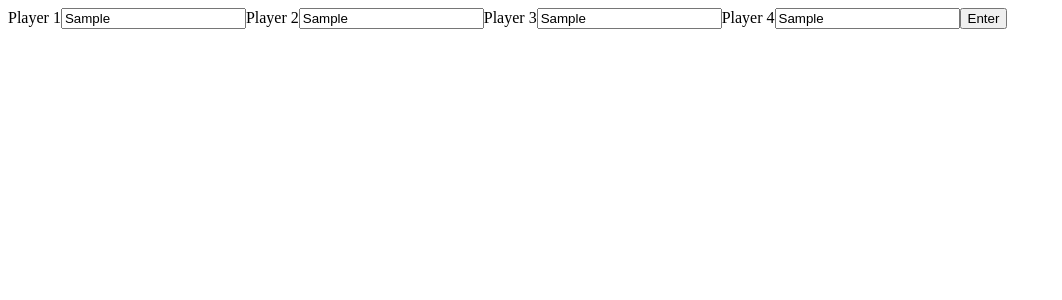
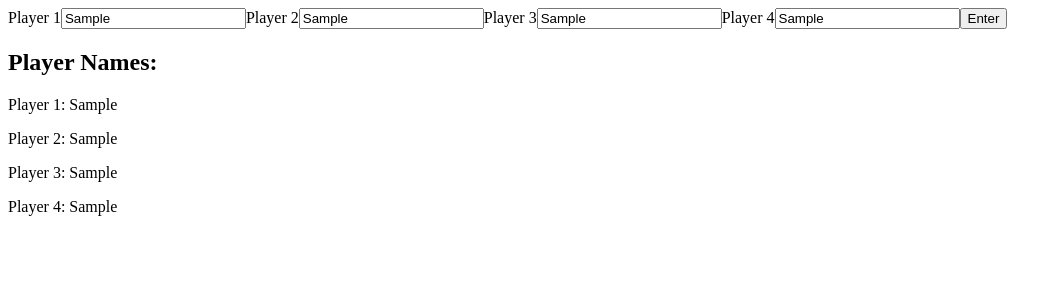
Before and after one commit to mickey-vee/big2-points, a React (Vite) app: page / in a window 1280 px wide. Both pictures are taken after typing "Sample", "Sample", "Sample", "Sample" into the empty fields and a click on the button "Enter". Shown: the top 300 px of the page, without its empty margins (0-1062 px from the left). Built offline with nearby package versions, Linux system fonts and the light colour scheme.

Commit message:
Created player list component and functions to get player data from component

```diff
--- a/src/App.jsx
+++ b/src/App.jsx
@@ -1,10 +1,19 @@
 import { useState } from "react";
 import AddPlayer from "./components/AddPlayer/AddPlayer";
+import PlayerList from "./components/PlayerList/PlayerList";
 
 function App() {
+  const [playerNames, setPlayerNames] = useState([]);
+
+  // Function to get player data from AddPlayer component
+  const getPlayerData = (playerList) => {
+    setPlayerNames(playerList);
+  };
+
   return (
     <>
-      <AddPlayer />
+      <AddPlayer getPlayerData={getPlayerData} />
+      <PlayerList playerNames={playerNames} />
     </>
   );
 }
--- a/src/components/AddPlayer/AddPlayer.jsx
+++ b/src/components/AddPlayer/AddPlayer.jsx
@@ -1,7 +1,7 @@
 import "./AddPlayer.scss";
 import { useState } from "react";
 
-const AddPlayer = () => {
+const AddPlayer = ({ getPlayerData }) => {
   const [p1, setP1] = useState("");
   const [p2, setP2] = useState("");
   const [p3, setP3] = useState("");
@@ -10,12 +10,10 @@ const AddPlayer = () => {
   const submitForm = (e) => {
     e.preventDefault();
 
-    const players = {
-      p1: p1,
-      p2: p2,
-      p3: p3,
-      p4: p4,
-    };
+    const playerList = [p1, p2, p3, p4];
+
+    // Takes playerData as prop/function from app.jsx and passes player data from form to function
+    getPlayerData(playerList);
   };
 
   return (
--- /dev/null
+++ b/src/components/PlayerList/PlayerList.jsx
@@ -0,0 +1,19 @@
+import "./PlayerList.scss";
+
+const PlayerList = ({ playerNames }) => {
+  return (
+    <>
+      <section>
+        <h2>Player Names:</h2>
+        {/*    Map over player list array to display players */}
+        {playerNames.map((player, index) => (
+          <p key={index}>
+            Player {index + 1}: {player}
+          </p>
+        ))}
+      </section>
+    </>
+  );
+};
+
+export default PlayerList;
```
Also changed, not shown: src/components/PlayerList/PlayerList.scss (added).
